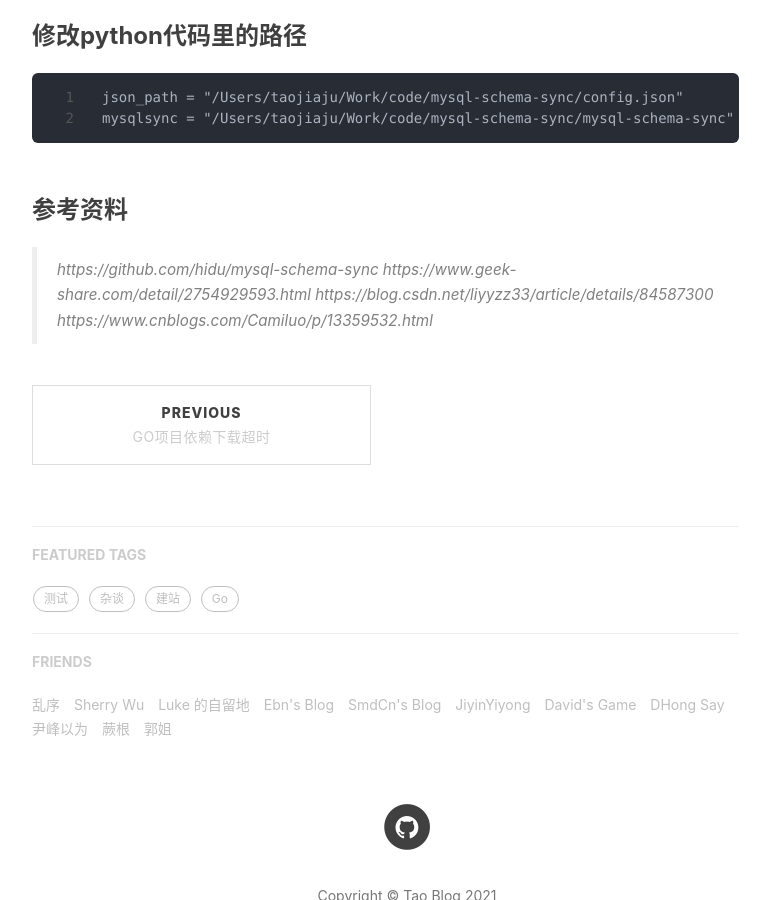
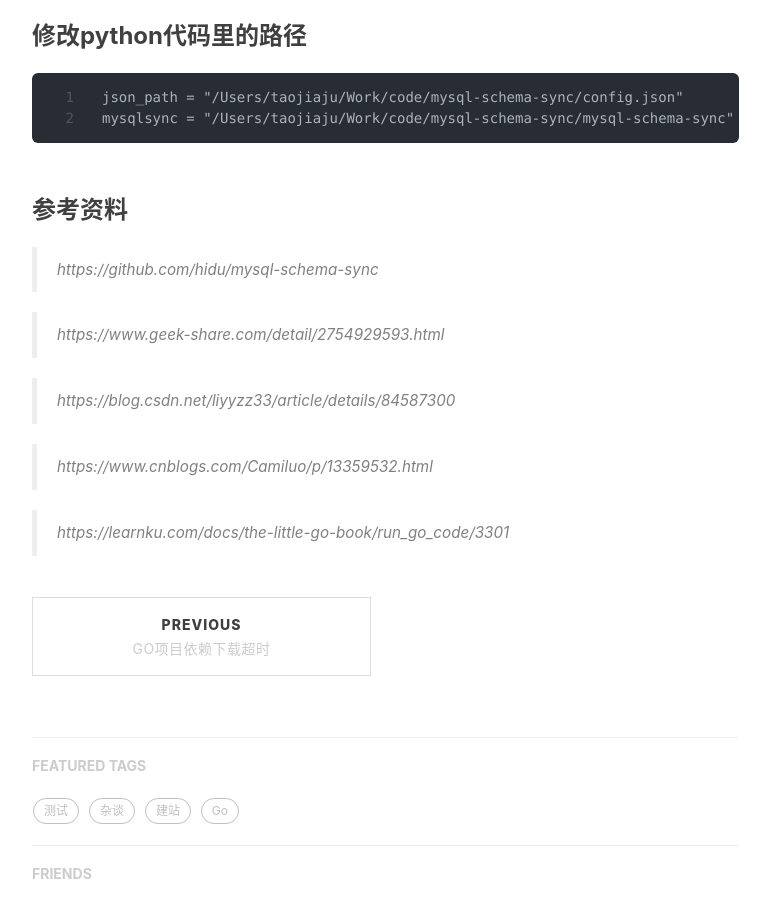
Before and after one commit to tjj006/tjj006.github.io, a Jekyll site: the page built from _posts/2021-09-06-mysql-schema-sync的改进.md, in a window 1280 px wide and 900 px high, scrolled down 4347 px. Shown: the whole window, without its empty margins (233-1003 px from the left). Built offline with Jekyll 4.4.1, drawn with Linux system fonts in a browser that asks for light colours; nearby versions of some CDN libraries; comment, search, counter and statistics services are not loaded; part of the change alters nothing that is shown.

Commit message:
更新参考链接

```diff
--- a/_posts/2021-09-06-mysql-schema-sync的改进.md
+++ b/_posts/2021-09-06-mysql-schema-sync的改进.md
@@ -179,6 +179,11 @@ mysqlsync = "/Users/taojiaju/Work/code/mysql-schema-sync/mysql-schema-sync"
 
 ### 参考资料
 > https://github.com/hidu/mysql-schema-sync
+
 > https://www.geek-share.com/detail/2754929593.html
+
 > https://blog.csdn.net/liyyzz33/article/details/84587300
+
 > https://www.cnblogs.com/Camiluo/p/13359532.html
+
+> https://learnku.com/docs/the-little-go-book/run_go_code/3301
```
